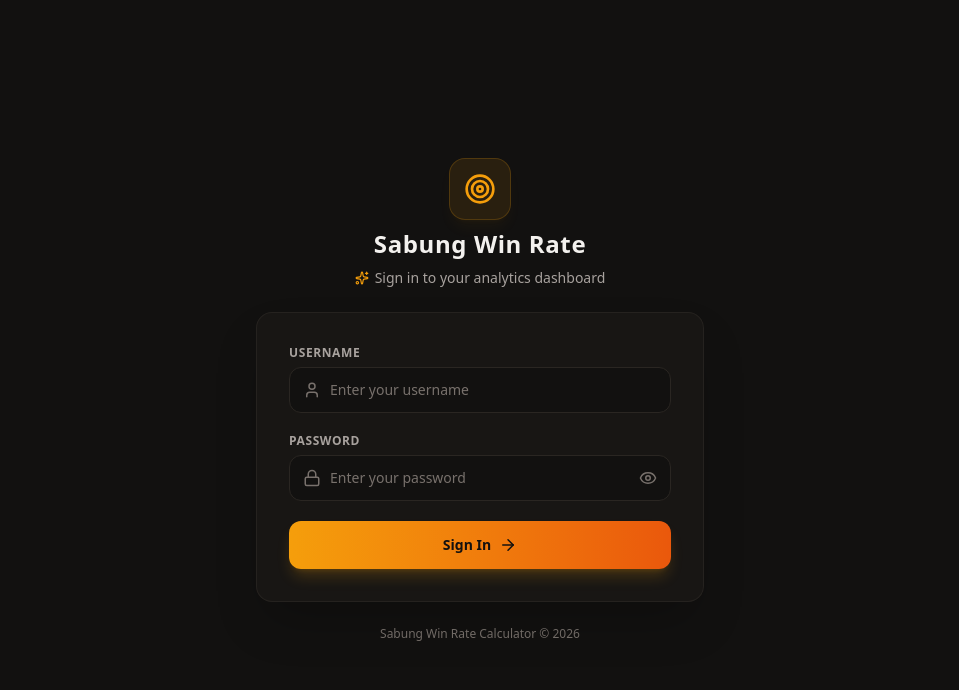
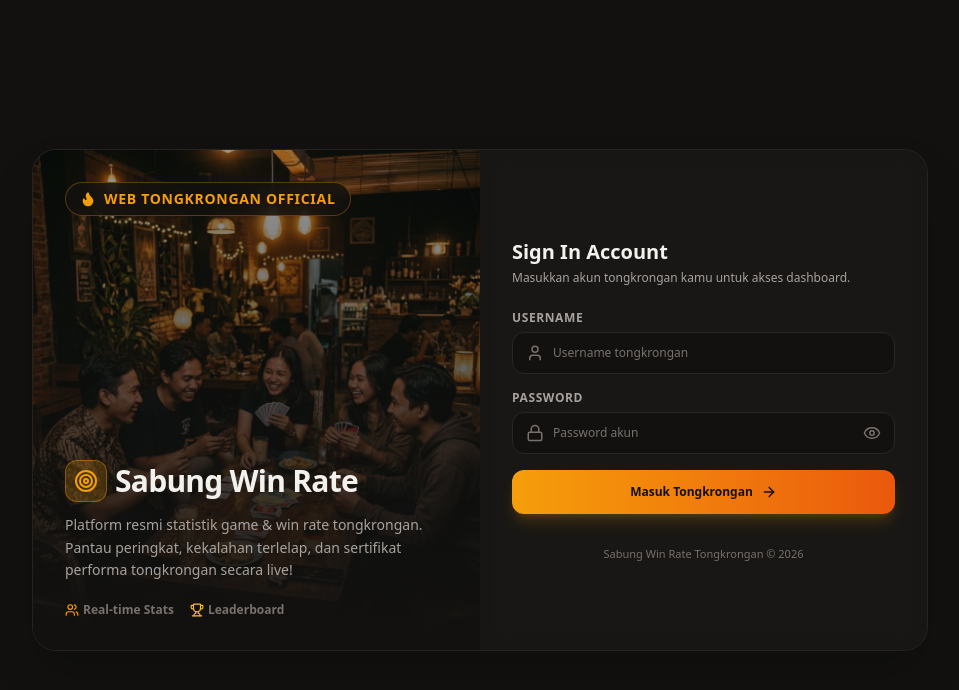
Before and after one commit to atharyanm/uno-crud-web, a Next.js app: page /login in a window 1280 px wide. Shown: the top 690 px of the page, without its empty margins (160-1119 px from the left). Built offline with nearby package versions, Linux system fonts and the light colour scheme.

Commit message:
Add rich Tongkrongan Hero Banner image to landing login page

```diff
--- a/src/app/login/page.tsx
+++ b/src/app/login/page.tsx
@@ -3,7 +3,7 @@
 import React, { useState } from 'react';
 import { useRouter } from 'next/navigation';
 import { fetchData } from '@/lib/api';
-import { Target, Lock, User, Eye, EyeOff, Sparkles, ArrowRight } from 'lucide-react';
+import { Target, Lock, User, Eye, EyeOff, Sparkles, ArrowRight, Flame, Users, Trophy } from 'lucide-react';
 
 export default function LoginPage() {
   const router = useRouter();
@@ -25,6 +25,7 @@ export default function LoginPage() {
       );
 
       if (foundUser) {
+        localStorage.getItem('loggedInUser');
         localStorage.setItem('loggedInUser', JSON.stringify(foundUser));
         router.push('/dashboard');
       } else {
@@ -39,31 +40,62 @@ export default function LoginPage() {
   };
 
   return (
-    <main className="min-h-screen flex items-center justify-center p-4 bg-[radial-gradient(ellipse_at_top,_var(--tw-gradient-stops))] from-warm-card via-warm-bg to-warm-bg">
-      <div className="w-full max-w-md space-y-6">
-        {/* Logo Branding */}
-        <div className="text-center space-y-2">
-          <div className="inline-flex items-center justify-center p-3.5 rounded-2xl bg-warm-amber/10 border border-warm-amber/20 text-warm-amber mb-2 shadow-lg shadow-warm-amber/5">
-            <Target className="w-8 h-8" />
+    <main className="min-h-screen flex items-center justify-center p-4 sm:p-6 bg-[radial-gradient(ellipse_at_top,_var(--tw-gradient-stops))] from-warm-card via-warm-bg to-warm-bg">
+      <div className="w-full max-w-4xl glass-warm rounded-3xl border border-warm-border shadow-2xl overflow-hidden grid grid-cols-1 md:grid-cols-2">
+
+        {/* Tongkrongan Hero Banner Side */}
+        <div className="relative min-h-[260px] md:min-h-[500px] flex flex-col justify-between p-6 sm:p-8 bg-cover bg-center overflow-hidden"
+             style={{ backgroundImage: `url('/images/tongkrongan.png')` }}>
+          <div className="absolute inset-0 bg-gradient-to-t from-warm-bg via-warm-bg/70 to-warm-bg/40" />
+
+          {/* Top Badge */}
+          <div className="relative z-10 flex items-center gap-2 text-warm-amber font-bold text-sm tracking-wider uppercase bg-warm-bg/80 backdrop-blur-md px-3.5 py-1.5 rounded-full w-fit border border-warm-amber/30">
+            <Flame className="w-4 h-4 fill-warm-amber text-warm-amber" />
+            <span>Web Tongkrongan Official</span>
           </div>
-          <h1 className="text-2xl font-bold text-warm-text tracking-wide">
-            Sabung Win Rate
-          </h1>
-          <p className="text-sm text-warm-muted flex items-center justify-center gap-1.5">
-            <Sparkles size={14} className="text-warm-amber" /> Sign in to your analytics dashboard
-          </p>
+
+          {/* Bottom Hero Description */}
+          <div className="relative z-10 space-y-3 pt-12 md:pt-0">
+            <div className="flex items-center gap-2">
+              <div className="p-2 rounded-xl bg-warm-amber/20 text-warm-amber border border-warm-amber/40">
+                <Target className="w-6 h-6" />
+              </div>
+              <h2 className="text-2xl sm:text-3xl font-extrabold text-warm-text tracking-tight">
+                Sabung Win Rate
+              </h2>
+            </div>
+            <p className="text-xs sm:text-sm text-warm-muted leading-relaxed">
+              Platform resmi statistik game & win rate tongkrongan. Pantau peringkat, kekalahan terlelap, dan sertifikat performa tongkrongan secara live!
+            </p>
+
+            <div className="flex items-center gap-4 pt-2 text-xs font-semibold text-warm-subtle">
+              <span className="flex items-center gap-1">
+                <Users size={14} className="text-warm-amber" /> Real-time Stats
+              </span>
+              <span className="flex items-center gap-1">
+                <Trophy size={14} className="text-warm-gold" /> Leaderboard
+              </span>
+            </div>
+          </div>
         </div>
 
-        {/* Login Card */}
-        <div className="glass-warm rounded-2xl p-6 sm:p-8 border border-warm-border shadow-2xl space-y-6">
+        {/* Login Form Side */}
+        <div className="p-6 sm:p-8 flex flex-col justify-center space-y-6 bg-warm-card/60 backdrop-blur-md">
+          <div className="space-y-1">
+            <h3 className="text-xl font-bold text-warm-text">Sign In Account</h3>
+            <p className="text-xs text-warm-muted">
+              Masukkan akun tongkrongan kamu untuk akses dashboard.
+            </p>
+          </div>
+
           {error && (
-            <div className="p-3.5 rounded-xl bg-warm-crimson/10 border border-warm-crimson/30 text-warm-crimson text-sm text-center animate-shake">
+            <div className="p-3.5 rounded-xl bg-warm-crimson/10 border border-warm-crimson/30 text-warm-crimson text-xs text-center">
               {error}
             </div>
           )}
 
-          <form onSubmit={handleSubmit} className="space-y-5">
-            {/* Username Input */}
+          <form onSubmit={handleSubmit} className="space-y-4">
+            {/* Username */}
             <div className="space-y-1.5">
               <label className="block text-xs font-semibold uppercase tracking-wider text-warm-muted">
                 Username
@@ -77,13 +109,13 @@ export default function LoginPage() {
                   required
                   value={username}
                   onChange={(e) => setUsername(e.target.value)}
-                  placeholder="Enter your username"
-                  className="w-full pl-10 pr-4 py-3 rounded-xl bg-warm-bg/80 border border-warm-border text-warm-text placeholder:text-warm-subtle focus:outline-none focus:border-warm-amber focus:ring-1 focus:ring-warm-amber transition text-sm"
+                  placeholder="Username tongkrongan"
+                  className="w-full pl-10 pr-4 py-3 rounded-xl bg-warm-bg/80 border border-warm-border text-warm-text placeholder:text-warm-subtle focus:outline-none focus:border-warm-amber text-xs transition"
                 />
               </div>
             </div>
 
-            {/* Password Input */}
+            {/* Password */}
             <div className="space-y-1.5">
               <label className="block text-xs font-semibold uppercase tracking-wider text-warm-muted">
                 Password
@@ -97,8 +129,8 @@ export default function LoginPage() {
                   required
                   value={password}
                   onChange={(e) => setPassword(e.target.value)}
-                  placeholder="Enter your password"
-                  className="w-full pl-10 pr-10 py-3 rounded-xl bg-warm-bg/80 border border-warm-border text-warm-text placeholder:text-warm-subtle focus:outline-none focus:border-warm-amber focus:ring-1 focus:ring-warm-amber transition text-sm"
+                  placeholder="Password akun"
+                  className="w-full pl-10 pr-10 py-3 rounded-xl bg-warm-bg/80 border border-warm-border text-warm-text placeholder:text-warm-subtle focus:outline-none focus:border-warm-amber text-xs transition"
                 />
                 <button
                   type="button"
@@ -114,24 +146,24 @@ export default function LoginPage() {
             <button
               type="submit"
               disabled={loading}
-              className="w-full py-3.5 px-4 rounded-xl bg-gradient-to-r from-warm-amber to-warm-terracotta hover:from-warm-amberHover hover:to-warm-terracotta font-semibold text-warm-bg text-sm transition-all duration-200 shadow-lg shadow-warm-amber/20 flex items-center justify-center gap-2 disabled:opacity-50"
+              className="w-full py-3.5 px-4 rounded-xl bg-gradient-to-r from-warm-amber to-warm-terracotta hover:from-warm-amberHover hover:to-warm-terracotta font-semibold text-warm-bg text-xs transition-all duration-200 shadow-lg shadow-warm-amber/20 flex items-center justify-center gap-2 disabled:opacity-50"
             >
               {loading ? (
-                <span className="inline-block w-5 h-5 border-2 border-warm-bg border-t-transparent rounded-full animate-spin" />
+                <span className="inline-block w-4 h-4 border-2 border-warm-bg border-t-transparent rounded-full animate-spin" />
               ) : (
                 <>
-                  <span>Sign In</span>
-                  <ArrowRight size={18} />
+                  <span>Masuk Tongkrongan</span>
+                  <ArrowRight size={16} />
                 </>
               )}
             </button>
           </form>
+
+          <p className="text-center text-[11px] text-warm-subtle pt-2">
+            Sabung Win Rate Tongkrongan &copy; {new Date().getFullYear()}
+          </p>
         </div>
 
-        {/* Footer info */}
-        <p className="text-center text-xs text-warm-subtle">
-          Sabung Win Rate Calculator &copy; {new Date().getFullYear()}
-        </p>
       </div>
     </main>
   );
```
Also changed, not shown: public/images/tongkrongan.png (added).
